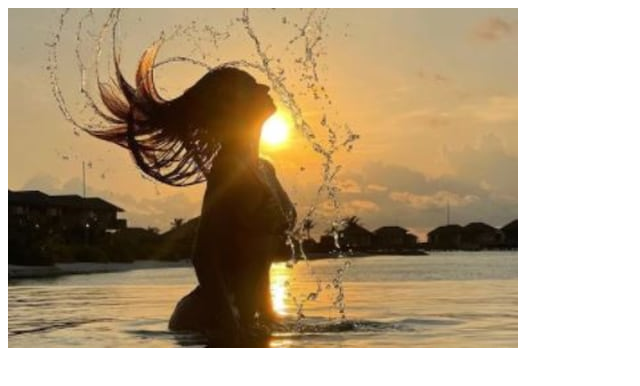
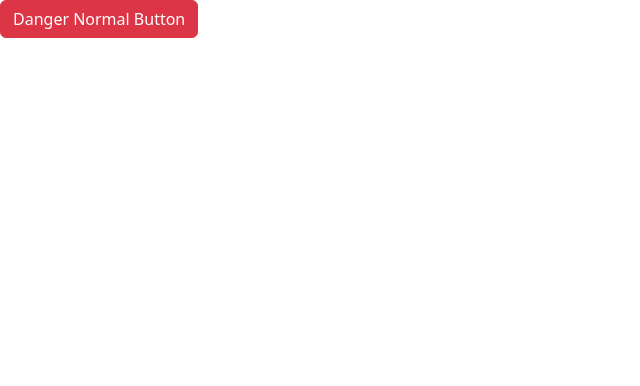
Before and after one commit to Noman608/ReactJs, a React (Create React App) app in the folder my-app/: page / in a window 1280 px wide. Shown: the top 386 px of the page, without its empty margins (0-640 px from the left). Built offline with nearby package versions, Linux system fonts and the light colour scheme.

Commit message:
Bootstrap

```diff
--- a/my-app/src/App.js
+++ b/my-app/src/App.js
@@ -1,11 +1,11 @@
 import React, { Component } from 'react'
-import pic from "./disha.jpg"
+
 export default class App extends Component {
   render() {
     return (
       <div>
-        {/* <img src={process.env.PUBLIC_URL+"/img/disha.jpg"} alt="Mypic" /> */}
-        <img src={pic} alt="Mypic"/>
+        <button type="button" className="btn btn-danger">Danger Normal Button</button>
+
       </div>
     )
   }
--- a/my-app/src/index.js
+++ b/my-app/src/index.js
@@ -2,6 +2,7 @@
 import React from "react";
 import ReactDOM from "react-dom/client";
 import App from "./App";
+import "../node_modules/bootstrap/dist/css/bootstrap.css"
 const root = ReactDOM.createRoot(document.getElementById('root'));
 
 root.render(
```
